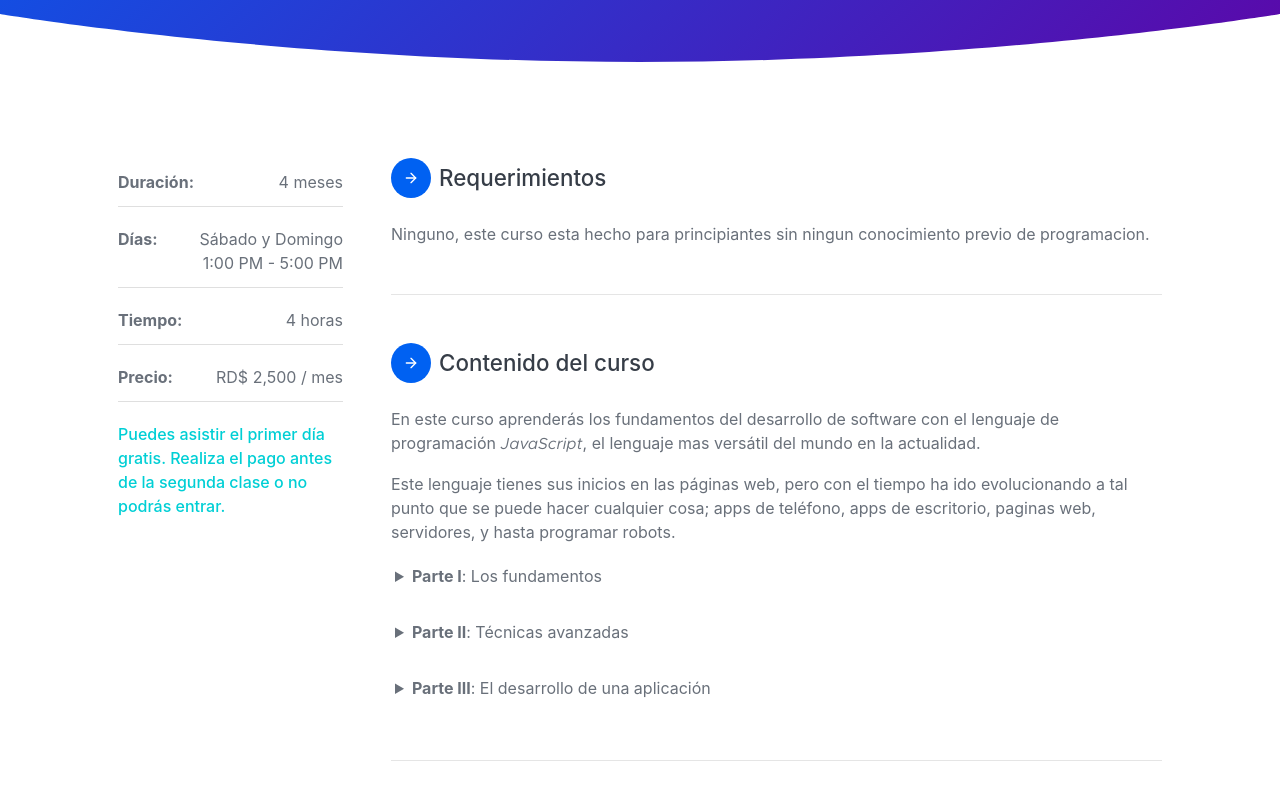
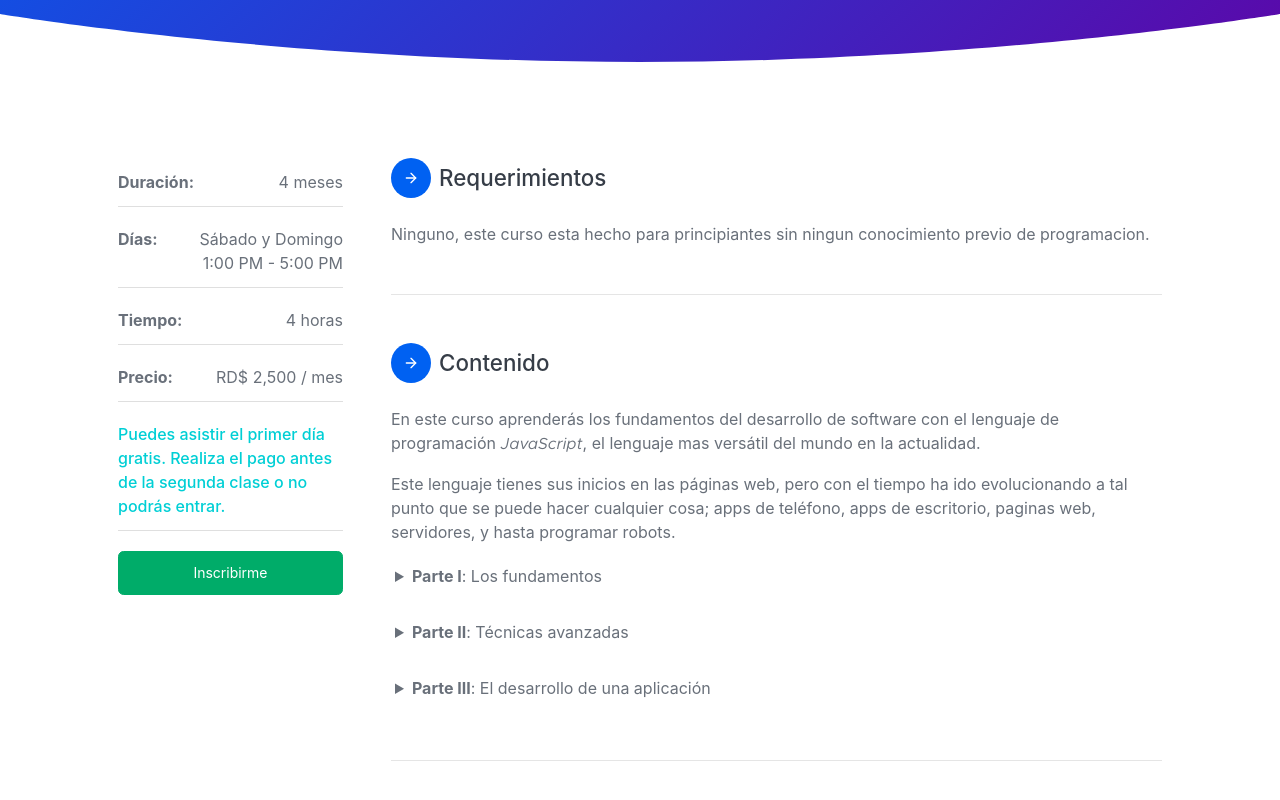
Before and after one commit to LosSavantes/savant.do, a Next.js app: page /curso/programacion-desde-cero in a window 1280 px wide. Shown: the part 382-1182 px from the top of the page. Built offline with nearby package versions, Linux system fonts and the light colour scheme; a web font is replaced by a local one.

Commit message:
added a button

```diff
--- a/pages/about/index.jsx
+++ b/pages/about/index.jsx
@@ -32,8 +32,8 @@ export default function index(props) {
               <h2 className="mb-4">¿Quiénes somos?</h2>
               <p>
                 Nuestra <em>visión</em> es llevar conocimiento tecnológico y
-                crear oportunidades lucrativas a todo aquel que desee obtener
-                conocimiento.
+                crear oportunidades lucrativas a todo aquel que tenga hambre de
+                conocimiento y de superación.
               </p>
               <p>
                 Nuestra <em>misión</em> es crear un gremio compuesto de
--- a/pages/curso/programacion-desde-cero.jsx
+++ b/pages/curso/programacion-desde-cero.jsx
@@ -38,6 +38,9 @@ export default function ProgramaciónDesdeCero() {
                   Puedes asistir el primer día gratis. Realiza el pago antes de
                   la segunda clase o no podrás entrar.
                 </li>
+                <li className="list-group-item">
+                  <a className="btn btn-block btn-success" href="/inscripcion">Inscribirme</a>
+                </li>
               </ul>
             </div>
             <div className="col-lg-9">
@@ -67,7 +70,7 @@ export default function ProgramaciónDesdeCero() {
                   <div className="icon-stack bg-primary text-white mr-2">
                     <Icon name="arrow-right" />
                   </div>
-                  Contenido del curso
+                  Contenido
                 </h2>
                 <p>
                   En este curso aprenderás los fundamentos del desarrollo de
--- a/pages/inscripcion/index.jsx
+++ b/pages/inscripcion/index.jsx
@@ -31,7 +31,7 @@ export default function index() {
             </div>
             <div className="col-lg-8 p-0 p-lg-auto">
               <iframe
-                src="https://docs.google.com/forms/d/e/1FAIpQLScLYcdwsmAFgx0ctff6E43ZDgxXhVM4LH-eEww2yl4AAV2KpQ/viewform?embedded=true"
+                src="https://docs.google.com/forms/d/e/1FAIpQLSforlfvpHXtCfhtTNhHHiH5Wp4RcoaUfQl2Tupy8GRM7rgKDQ/viewform?embedded=true"
                 width="640"
                 height="900"
                 frameBorder="0"
```
